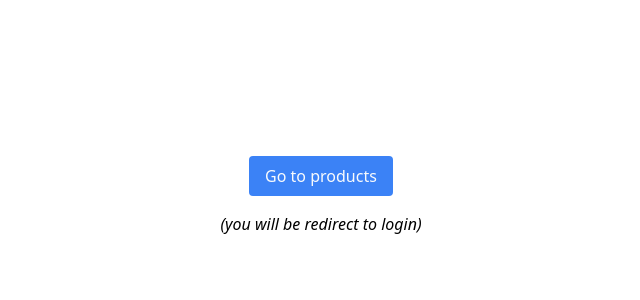
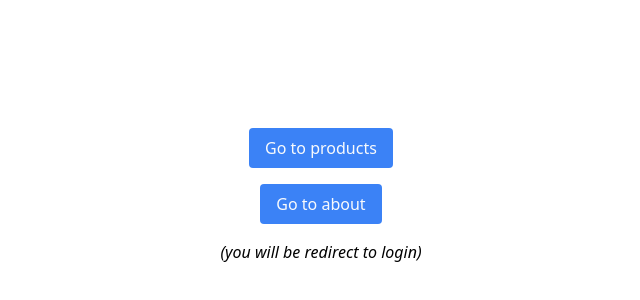
Before and after one commit to TLRKiliann/next-login, a Next.js app in the folder my-app/: page / in a window 1280 px wide. Shown: the part 204-504 px from the top of the page, without its empty margins (319-959 px from the left). Built offline with nearby package versions, Linux system fonts and the light colour scheme.

Commit message:
link added to reach /about route

```diff
--- a/my-app/src/app/page.tsx
+++ b/my-app/src/app/page.tsx
@@ -8,6 +8,11 @@ export default async function Home() {
       >
         Go to products
       </Link>
+      <Link href="/about" className="btn-primary mb-4"
+      >
+        Go to about
+      </Link>
+
       <legend className="italic">(you will be redirect to login)</legend>
 
     </div>
```
